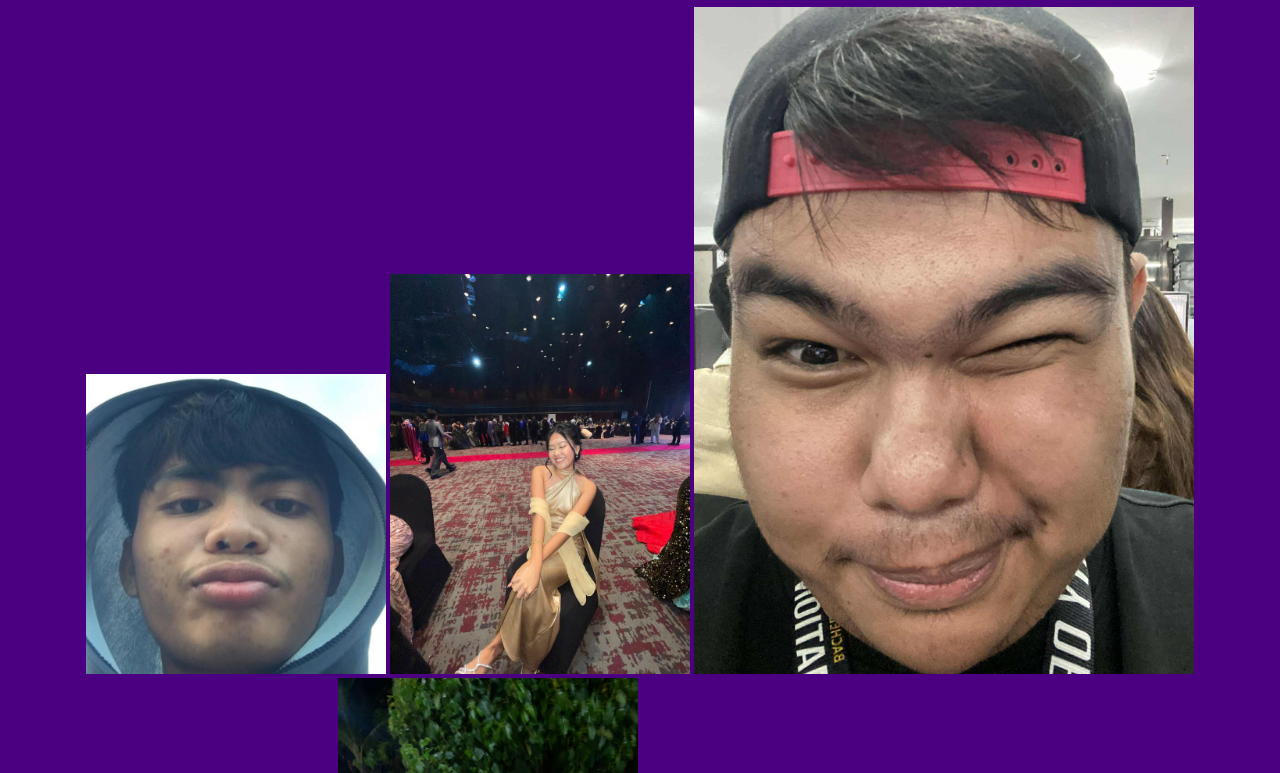
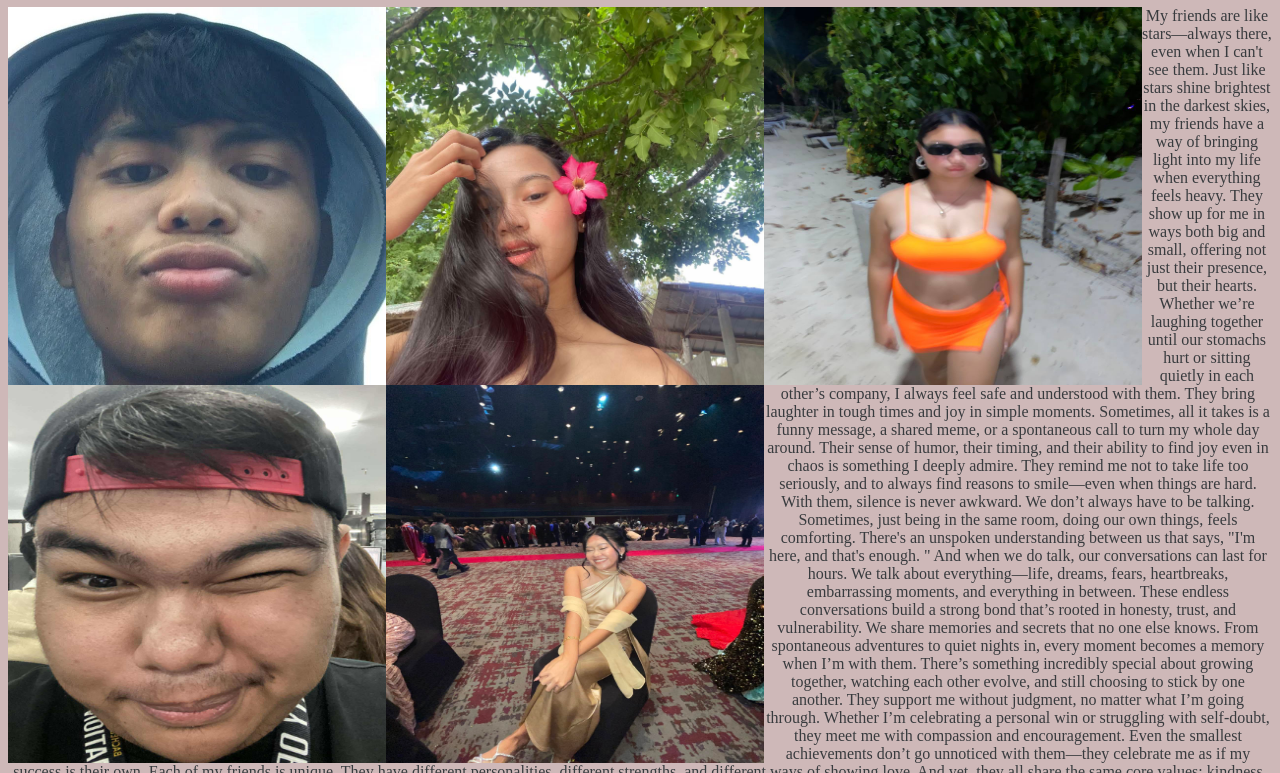
Before and after one commit to jasmineboyle/activity3, a plain HTML site: page [part3.html in a window 1280 px wide. Shown: the part 73-846 px from the top of the page. Drawn offline with Linux system fonts and the light colour scheme.

Commit message:
the color

```diff
--- a/[part3.html
+++ b/[part3.html
@@ -6,18 +6,21 @@
     <title>FRIENDS</title>
     <link rel="stylesheet" href="style.css">
     <style>
-        body {text-align: center;}
+        p{
+            text-align: center;
+        }
+
     </style>
 </head>
-<body style="background-color: indigo;">
-    <h1 style="color: floralwhite;">AKONG MGA IRO</h1>
-    <img src="./f1.jpg" width="300px">
-    <img src="./f2.jpg" width="300px">
-    <img src="./f5.jpg" width="500px">
-    <img src="./f3.jpg" width="300px">
-    <img src="./f4.jpg" width="300px">
-    <p style="color: gold;">
-        My friends are like stars—always there, even when I can't see them.
+<body style="background-color: rgb(206, 184, 184);">
+    <h1 style="color: rgb(150, 97, 79);">AKONG MGA IRO</h1>
+    <img class="fren"src="./ann.jpg" >
+    <img class="abash"src="./denden.jpg" >
+    <img class="akla"src="./case.jpg" >
+    <img class="me"src="./kit.jpg" >
+    <img class="babi" src="./mae.jpg" >
+    <p class="alex" style="color:rgb(56, 59, 62)">
+      My friends are like stars—always there, even when I can't see them.
            Just like stars shine brightest in the darkest skies, my friends have
                  a way of bringing light into my life when everything feels heavy. They show
                      up for me in ways both big and small, offering not just their presence, but their hearts.
--- a/style.css
+++ b/style.css
@@ -1,6 +1,32 @@
 p {
-    color: aqua;
+    color: rgb(3, 24, 24);
+
 }
-body {
-    background-color: darkblue  ;
+.babi{
+    float: left;
+    width: 10cm;
+    height: 10cm;
 }
+.me{
+    float:left;
+    width: 10cm;
+    height: 10cm;
+}
+.fren{
+    float:left ;
+    width: 10cm;
+    height: 10cm;
+}
+.abash{
+   float:left ;
+   width: 10cm;
+   height: 10cm;
+}
+.akla{
+  float:left ;
+  width: 10cm;
+  height: 10cm;
+}
+.alex{
+    text-align: center;
+}
```
Also changed, not shown: index.html (+6 -4 lines), music.html (added, +39 -0 lines), R.jpg (added), ann.jpg (renamed from f1.jpg), bb.jfif (deleted), case.jpg (renamed from f3.jpg), denden.jpg (renamed from f4.jpg), kit.jpg (renamed from f5.jpg), mae.jpg (renamed from f2.jpg), 3 other files.
